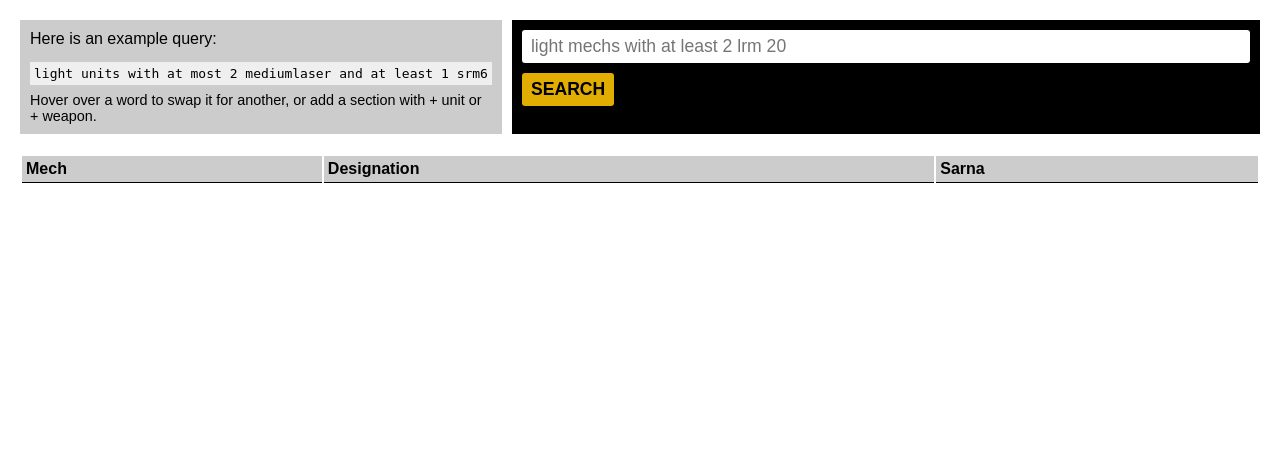
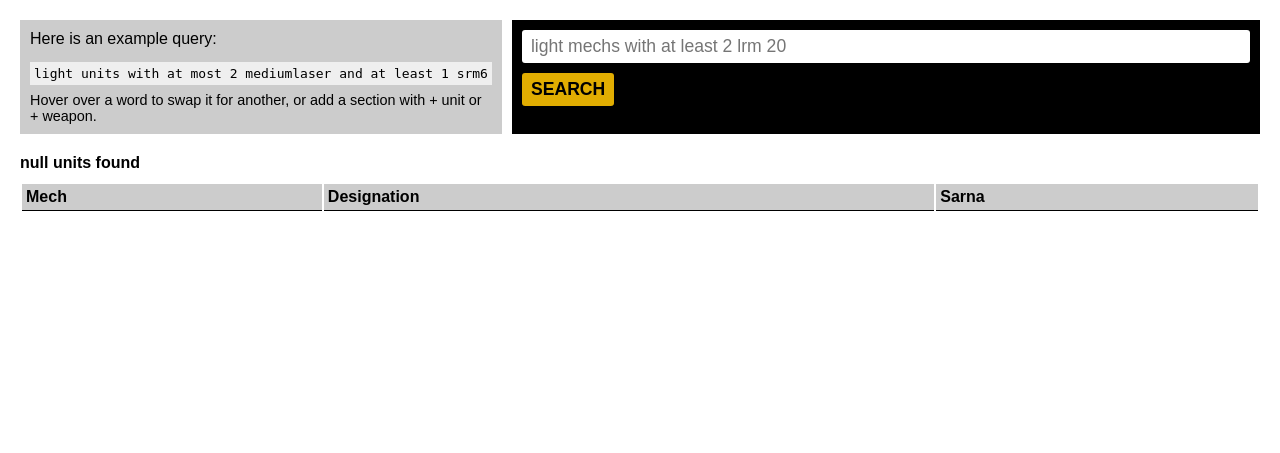
Before and after one commit to harageth/BattletechSearch, a Spring app: template src/main/resources/templates/search.html in a window 1280 px wide. Shown: the part 150-603 px from the top of the page. Run offline with Thymeleaf, Linux system fonts and the light colour scheme; the template is opened without the code that fills it, so the values that code supplies are empty; database files in the repository are not loaded.

Commit message:
Show how many units a search found
A line above the results table ("1 unit found", "1,248 units found");
none when the query doesn't parse.

Co-Authored-By: Claude Opus 5.5 <noreply@anthropic.com>
Claude-Session: https://claude.ai/code/session_01TW15iSesqVFAdt4bgRgUn5

```diff
--- a/src/main/resources/public/main.css
+++ b/src/main/resources/public/main.css
@@ -208,6 +208,15 @@ main a {
 	padding: 10px;
 	background: var(--error-background);
 	color: var(--error-text);
+}
+
+.result-count {
+	flex-basis: 100%;
+	margin: 20px 0 0;
+	font-weight: bold;
+}
+.result-count + table {
+	margin-top: 10px;
 }
 
 .hint {
--- a/src/main/resources/templates/search.html
+++ b/src/main/resources/templates/search.html
@@ -12,6 +12,8 @@
         <form th:replace="~{fragments/search-form :: form}"></form>
 
         <p class="error" th:if="${error}" th:text="${error}"></p>
+        <p class="result-count" th:unless="${error}" th:with="count=${#lists.size(form.units)}"
+           th:text="${count == 1 ? '1 unit found' : #numbers.formatInteger(count, 1, 'COMMA') + ' units found'}"></p>
 
         <table th:object="${form}" class="table">
             <thead>
```
Also changed, not shown: 1 other file.
